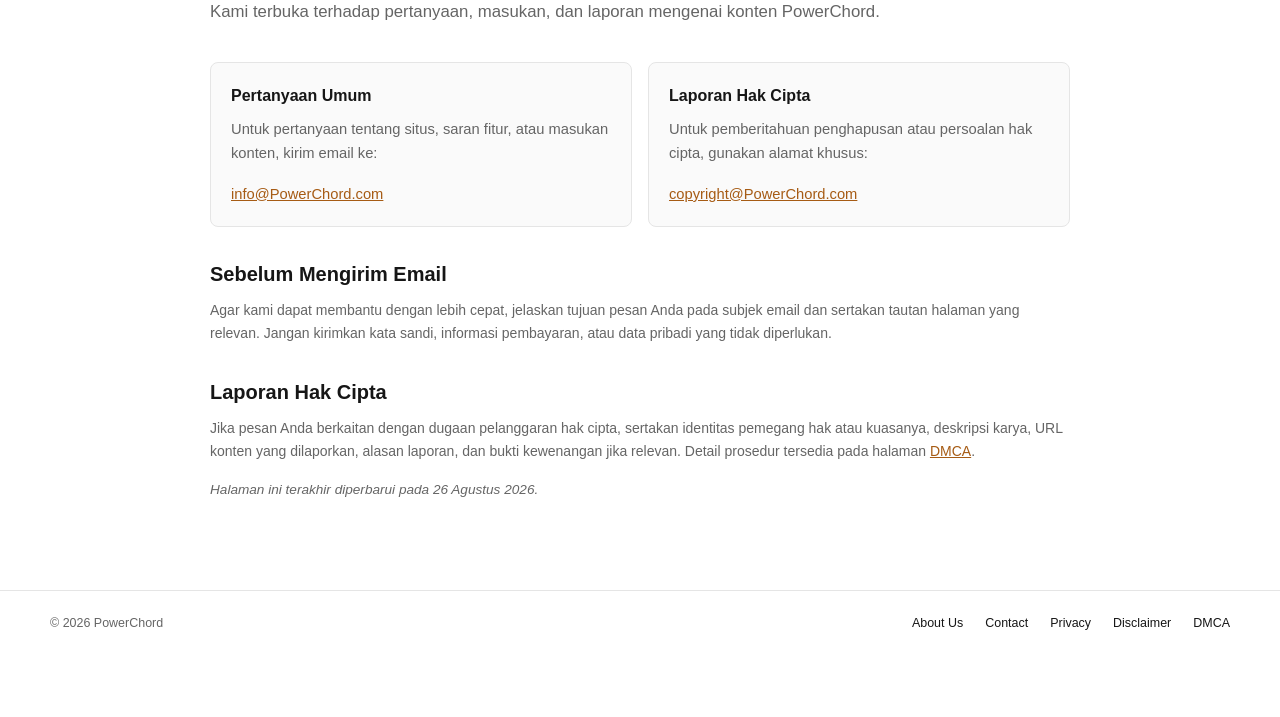
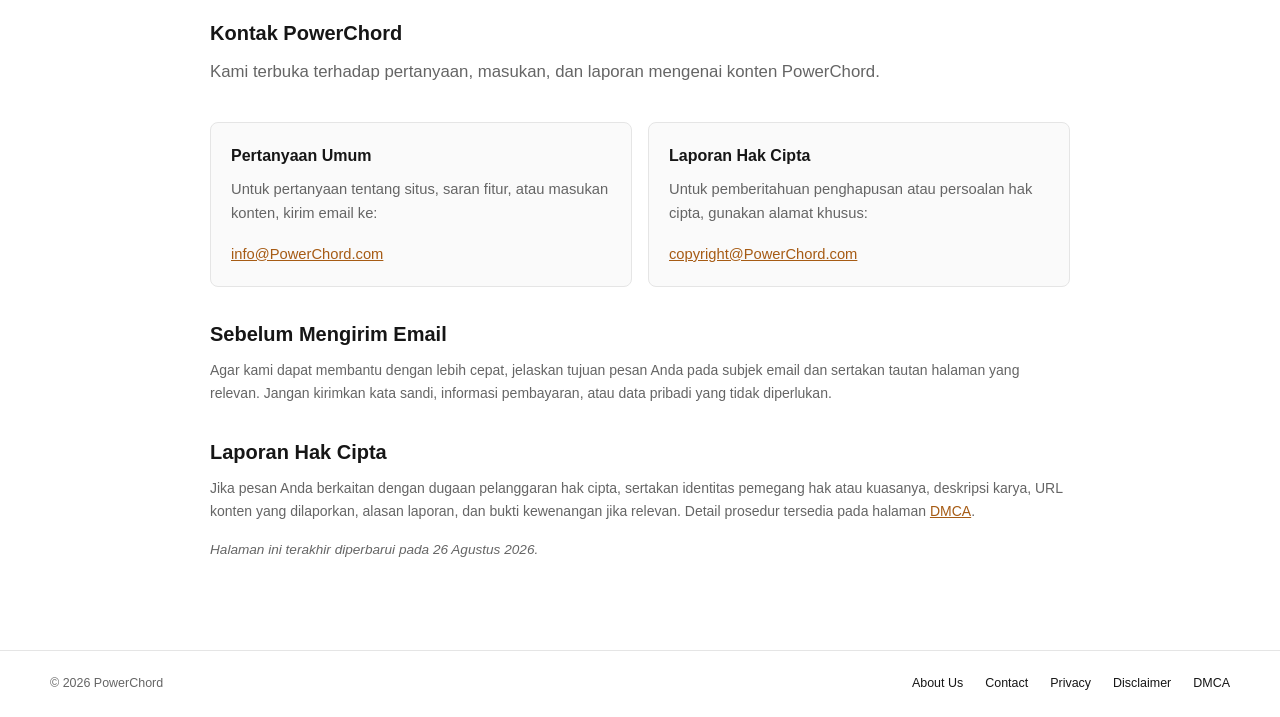
Before and after one commit to pance24-web/powerchord, a website with bundled scripts: page contact.html in a window 1280 px wide. Shown: the part 183-900 px from the top of the page. Before the commit the page ends 840 px from the top, so only its background shows below. Built offline with nearby package versions, Linux system fonts and the light colour scheme.

Commit message:
Fix contact page heading hierarchy

```diff
--- a/contact.html
+++ b/contact.html
@@ -31,6 +31,7 @@
 
     <main class="container legal-page">
         <h1>Hubungi Kami</h1>
+        <h2>Kontak PowerChord</h2>
         <p class="lead">Kami terbuka terhadap pertanyaan, masukan, dan laporan mengenai konten PowerChord.</p>
 
         <div class="contact-grid">
```
